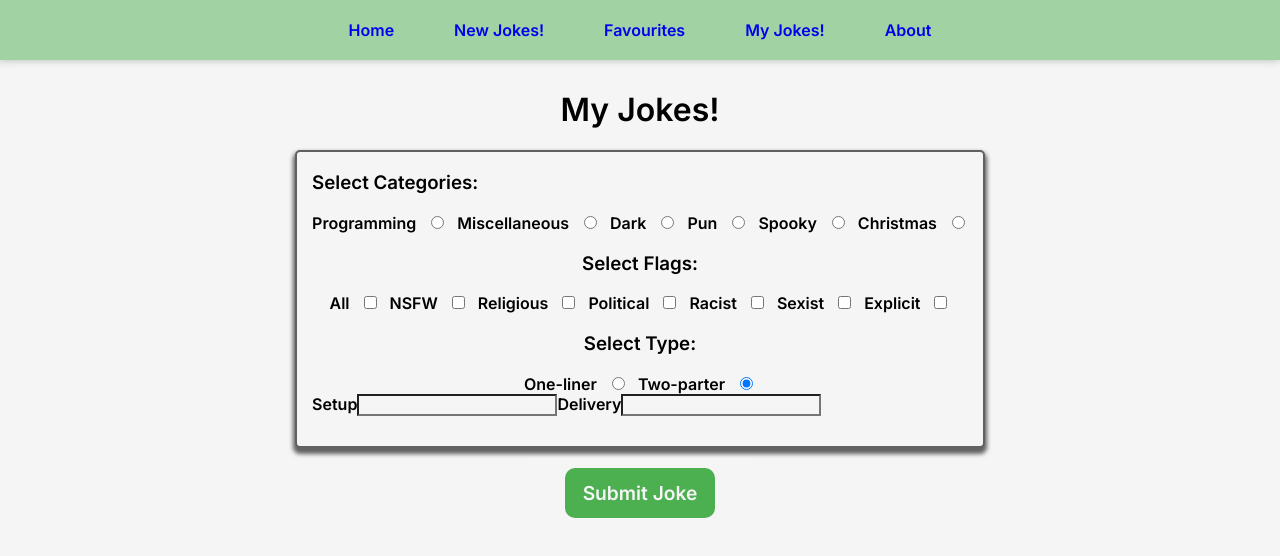
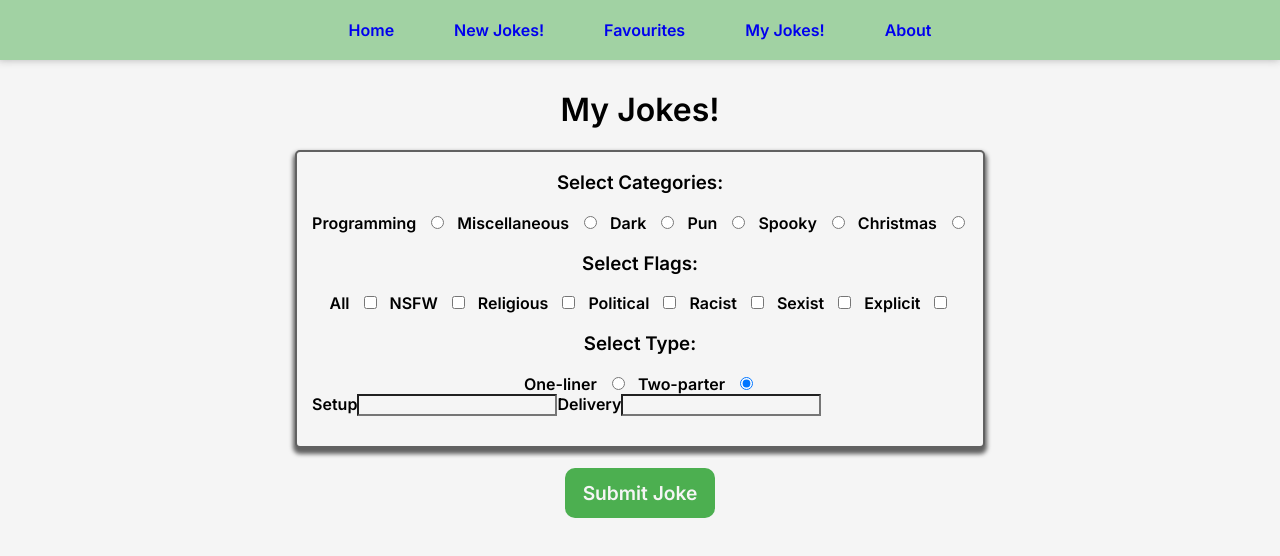
Before and after one commit to NervousBird/Vue-JokeApp, a Vue app in the folder vue-JokeApp/: page /myjokes in a window 1280 px wide. Shown: the top 556 px of the page. Built offline with nearby package versions, Linux system fonts and the light colour scheme.

Commit message:
Tiny edit

```diff
--- a/vue-JokeApp/src/views/MyJokesView.vue
+++ b/vue-JokeApp/src/views/MyJokesView.vue
@@ -113,7 +113,7 @@ onMounted(loadMyJokesStorage)
         <h1>My Jokes!</h1>
     </div>
     <div class="container">
-        <div class="container-catergories">
+        <div class="container-categories">
             <h3>Select Categories:</h3>
             <form>
                 <label for="programming">Programming</label>
```
Lines whose indentation alone changed are shown as unchanged.
